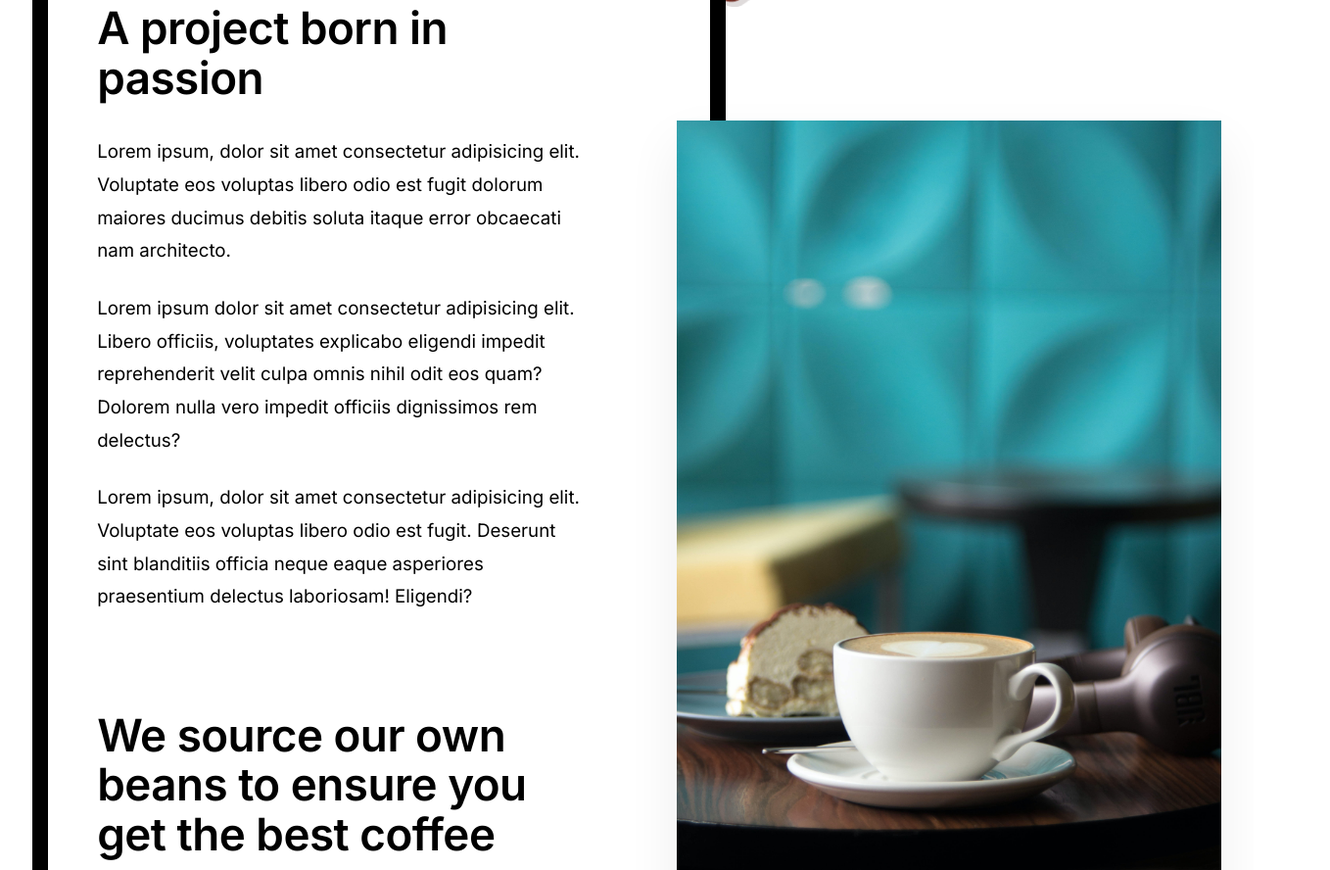
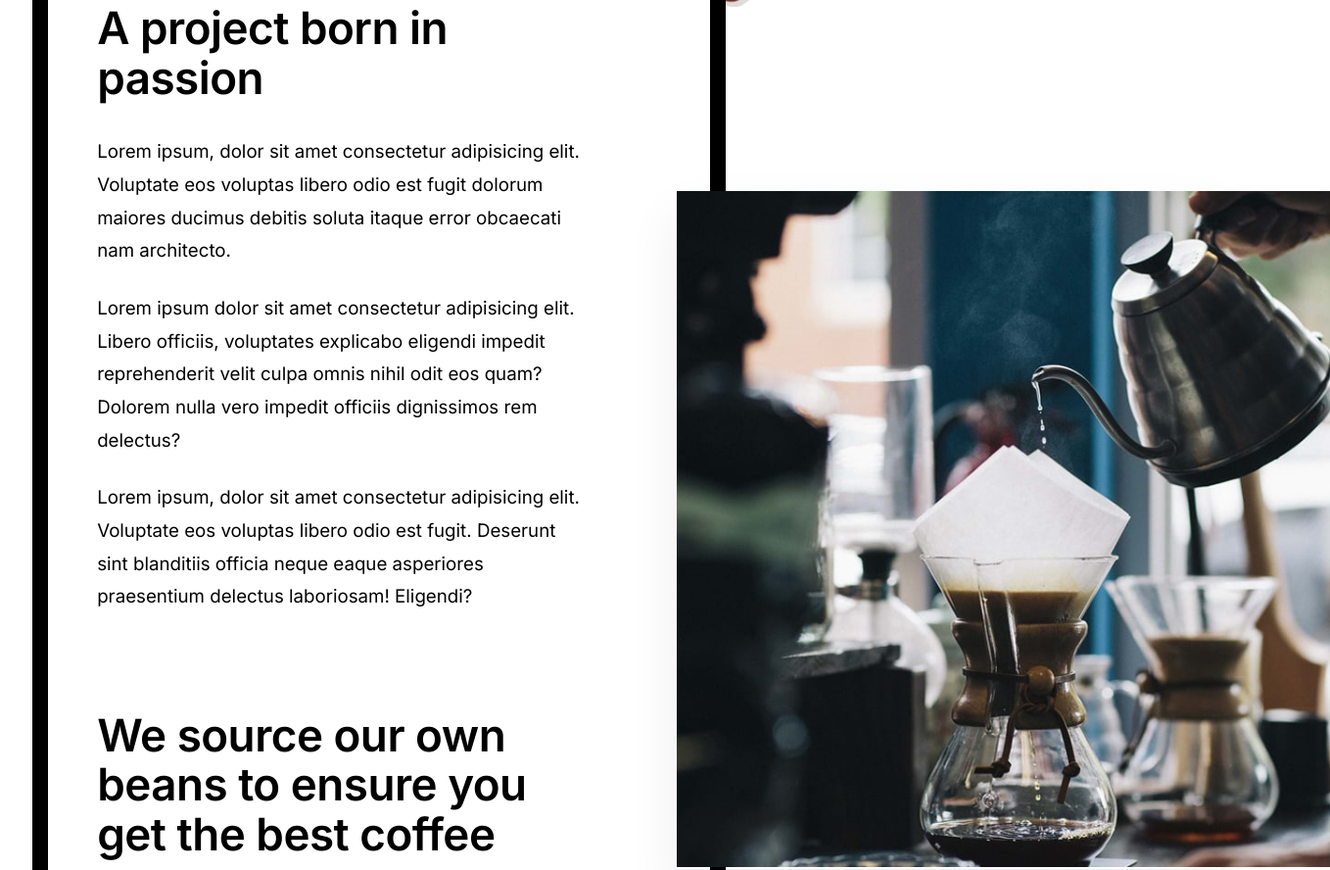
Before and after one commit to zakrzewskib/Kevin-s-Coffee-House, a plain HTML site: page index.html in a window 1280 px wide. Shown: the part 940-1828 px from the top of the page at 98% size, 1358 px wide, since content can reach past the window. Drawn offline with nearby package versions, Linux system fonts and the light colour scheme.

Commit message:
I found the same picture as in the yt video

```diff
--- a/css/style.css
+++ b/css/style.css
@@ -123,7 +123,7 @@
 }
 
 .about-img {
-  width: 100%;
+  width: 120%;
 }
 
 .header-about {
--- a/index.html
+++ b/index.html
@@ -87,11 +87,7 @@
           </div>
 
           <div class="about-img-box">
-            <img
-              src="img/about-coffee-turquoise.jpg"
-              class="about-img"
-              alt="Photography of a coffee next to the window"
-            />
+            <img src="img/about-coffee.jpg" class="about-img" alt="Photography of a coffee next to the window" />
           </div>
         </div>
       </section>
```
Also changed, not shown: img/about-coffee.jpg (added), img/unused/about-coffee-turquoise.jpg (renamed from img/about-coffee-turquoise.jpg), img/unused/hero.jpg (added).
